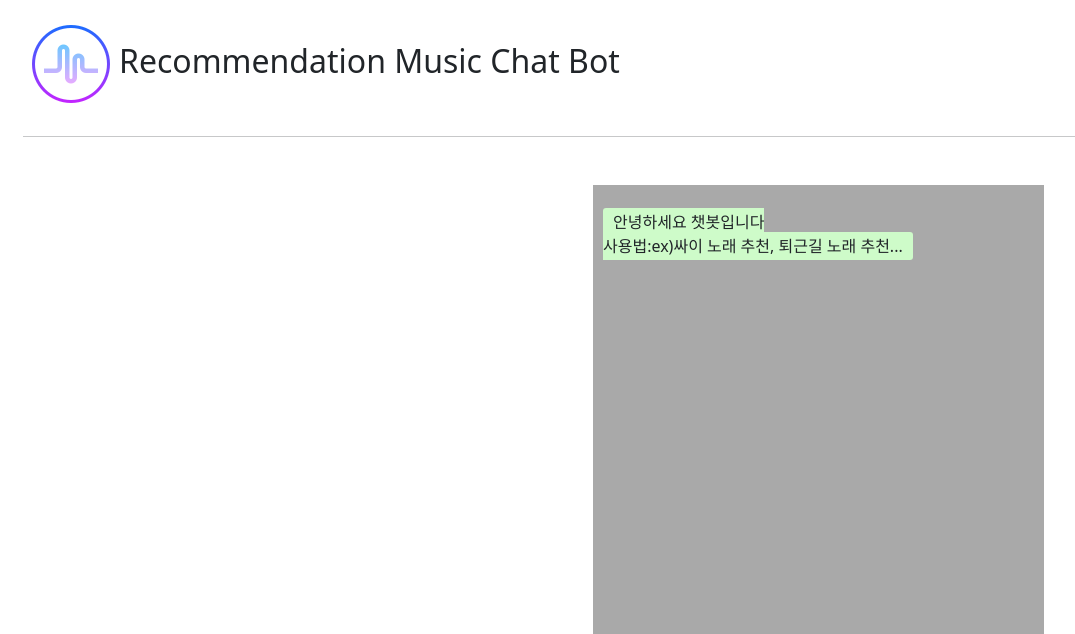
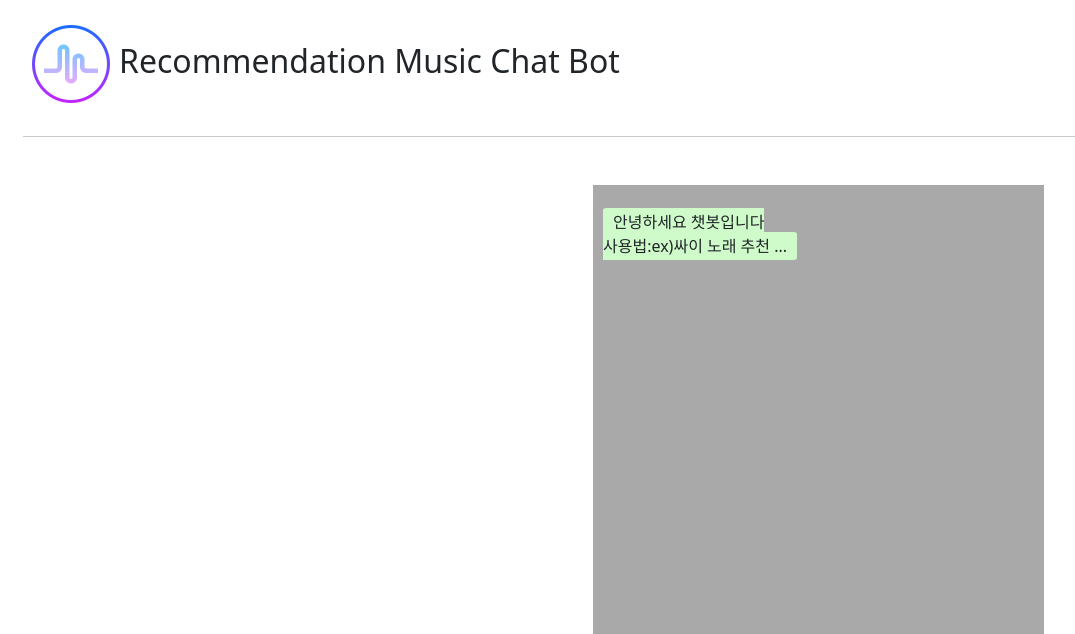
Before and after one commit to chaewoniiii/Chatbot_Project, a Django app: page / in a window 1280 px wide. Shown: the top 634 px of the page, without its empty margins (59-1134 px from the left). Run offline with Django 3.2, Linux system fonts and the light colour scheme; data that the repository does not hold is empty; some libraries are stand-ins or nearby versions.

Commit message:
처음 챗봇 인삿말 수정

```diff
--- a/Chatbot_Web/static/js/chatbot.js
+++ b/Chatbot_Web/static/js/chatbot.js
@@ -1,5 +1,5 @@
 $(function(){
-    testchat = '안녕하세요 챗봇입니다 <br>사용법:ex)싸이 노래 추천, 퇴근길 노래 추천...'
+    testchat = '안녕하세요 챗봇입니다 <br>사용법:ex)싸이 노래 추천 ...'
     var bottext = "<div style='margin:15px 0;text-align:left;'><span style='padding:3px 10px;background-color:#CEFBC9;border-radius:3px;'>" + testchat + "</span></div>";
     $('#chatbox').append(bottext);
     // SEND 버튼을 누르거나
@@ -48,9 +48,12 @@ function send_message(){
         success: function(response){
             // 답변 텍스트는 response.Answer 에 담겨있다
             $chatbox = $('#chatbox');
-
+            var now = new Date();
             // 답변 출력
-            const bottext = "<div style='margin:15px 0;text-align:left;'><span style='padding:3px 10px;background-color:#CEFBC9;border-radius:3px;'>" + response.Answer + "</span></div>";
+            if(response.hello_answer == 0){
+                response.m_search = '오늘은' + " " + ("0"+(now.getMonth() + 1)).slice(-2) + '월' + ("0" + now.getDate()).slice(-2) + "일" + " 입니다"
+            }
+            const bottext = "<div style='margin:15px 0;text-align:left;'><span style='padding:3px 10px;background-color:#CEFBC9;border-radius:3px;'>" + response.Answer + "<br>" + response.m_search +"</span></div>";
             $chatbox.append(bottext);
 
             // 스크롤 조정하기
--- a/Chatbot_Web/web/templates/base.html
+++ b/Chatbot_Web/web/templates/base.html
@@ -9,7 +9,7 @@
     <script src="/static/bs/js/bootstrap.bundle.min.js"></script>
     <script src="https://ajax.googleapis.com/ajax/libs/jquery/3.6.0/jquery.min.js"></script>
     <script src="{% static 'js/switch.js' %}"></script>
-    <script src="{% static 'js/chatbot.js' %}"></script>
+    <script src="/static/js/chatbot.js?ver=1"></script>
     <script src="/static/js/cb_admin.js?ver=1"></script>
 
     <title>{% block title %}타이틀{% endblock %}</title>
```
